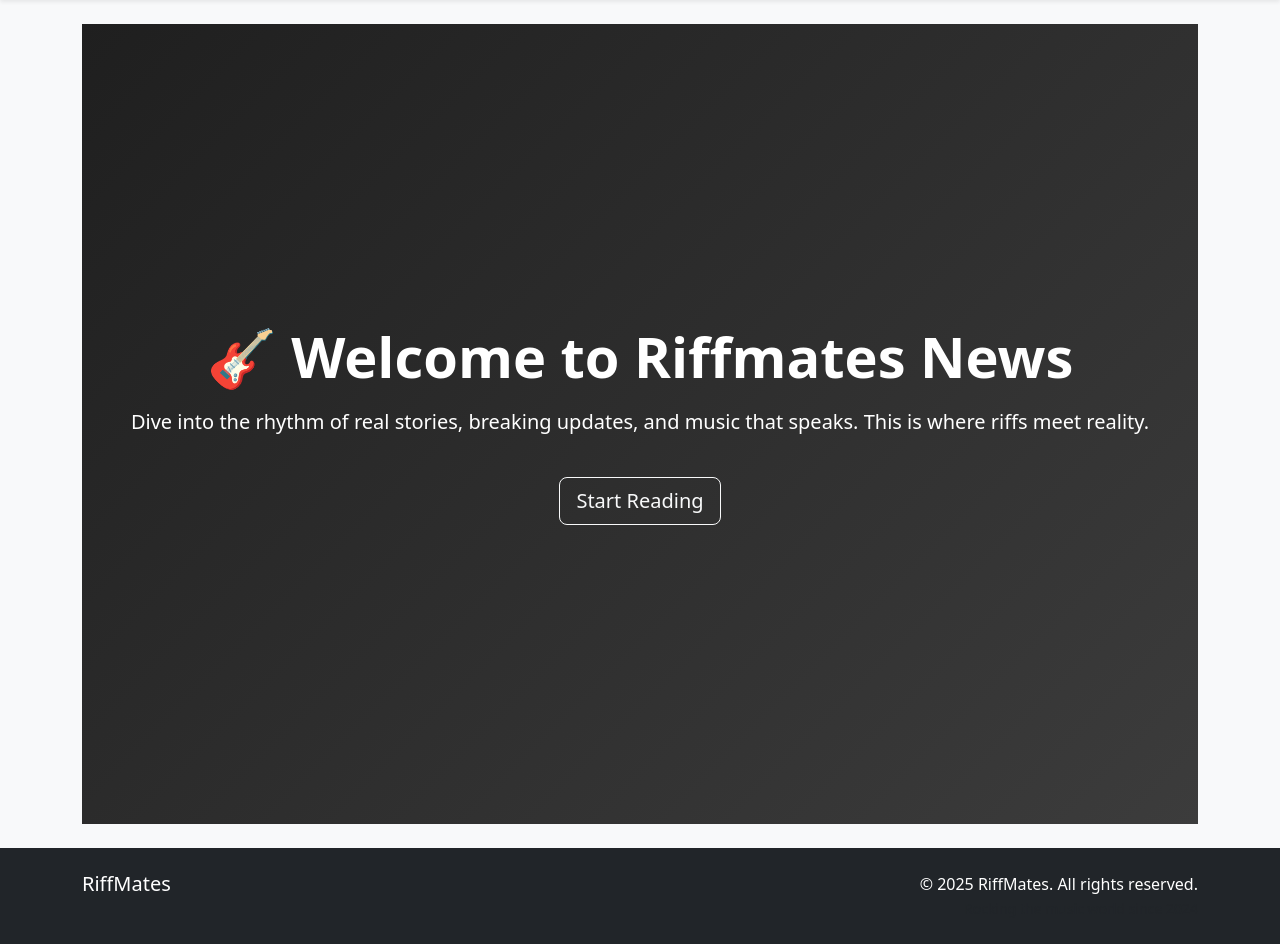
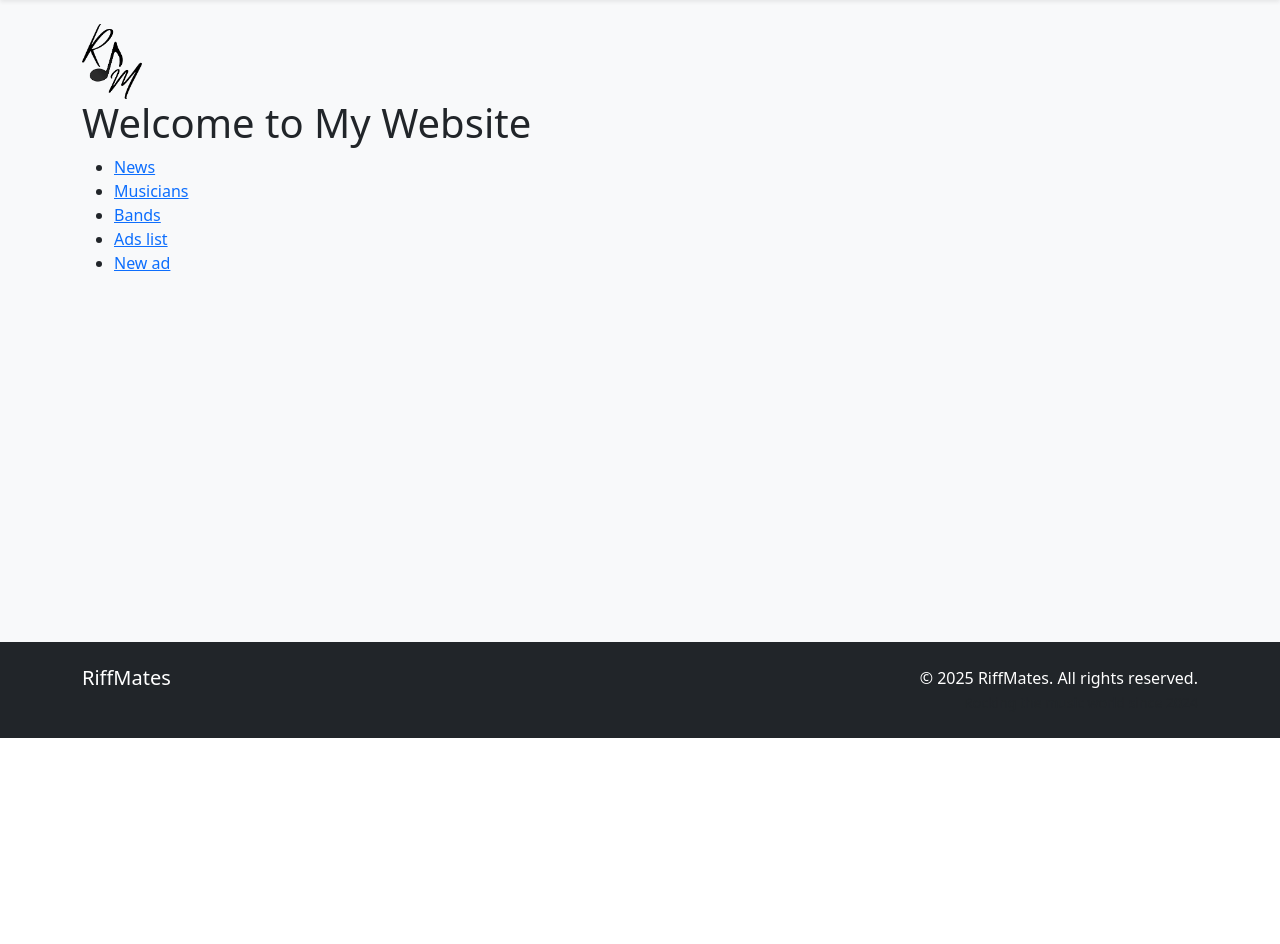
Before and after one commit to ndahimana154/RiffMates---Python-Class-Project, a Django app: page / in a window 1280 px wide. Shown: the part 62-1006 px from the top of the page. After the commit the page ends 800 px from the top, so only its background shows below. Run offline with Django 5.2, Linux system fonts and the light colour scheme.

Commit message:
Finishes homepage

```diff
--- a/RiffMates/settings.py
+++ b/RiffMates/settings.py
@@ -130,3 +130,6 @@ LOGIN_REDIRECT_URL = 'home'
 LOGOUT_REDIRECT_URL = 'home'
 
 EMAIL_BACKEND = 'django.core.mail.backends.console.EmailBackend'
+
+STATIC_URL = '/static/'
+STATICFILES_DIRS = [BASE_DIR / "static"]
--- a/home/views.py
+++ b/home/views.py
@@ -25,3 +25,6 @@ def news(request):
         ]
     }
     return render(request, 'news.html', data)
+
+def home(request):
+    return render(request, 'home.html')
--- a/templates/home.html
+++ b/templates/home.html
@@ -1,31 +1,23 @@
-{% extends "base.html" %}
-{% load static %}
+{% extends "base.html" %} {% load static %} {%block content %}
 
-{% block title %}{{ musician.first_name }} {{ musician.last_name }} | RiffMates{% endblock %}
+<img src="{% static 'img/logo.png' %}" style="width: 60px;" alt="Logo Image" />
+<h1>Welcome to My Website</h1>
 
-{% block content %}
-<div class="welcome-section">
-    <div>
-      <h1 class="display-4 fw-bold">🎸 Welcome to Riffmates News</h1>
-      <p class="lead mt-3">
-        Dive into the rhythm of real stories, breaking updates, and music that
-        speaks. This is where riffs meet reality.
-      </p>
-      <a href="{% url 'news' %}" class="btn btn-outline-light btn-lg mt-4">
-        Start Reading
-      </a>
-    </div>
-  </div>
-  <style>
-    .welcome-section {
-      min-height: 100vh;
-      background: linear-gradient(135deg, #1f1f1f, #3c3c3c);
-      color: white;
-      display: flex;
-      align-items: center;
-      justify-content: center;
-      text-align: center;
-      padding: 2rem;
-    }
-  </style>
-{% endblock %}
+<ul>
+  <li>
+    <a href="{% url 'news' %}"> News </a>
+  </li>
+  <li>
+    <a href="{% url 'musician_list' %}"> Musicians </a>
+  </li>
+  <li>
+    <a href="{% url 'band_list' %}"> Bands </a>
+  </li>
+  <li>
+    <a href="{% url 'list_ads' %}"> Ads list</a>
+  </li>
+  <li>
+    <a href="{% url 'seeking_ad' %}"> New ad </a>
+  </li>
+</ul>
+{% endblock content %}
```
Also changed, not shown: db.sqlite3, static/img/logo.png (added).
